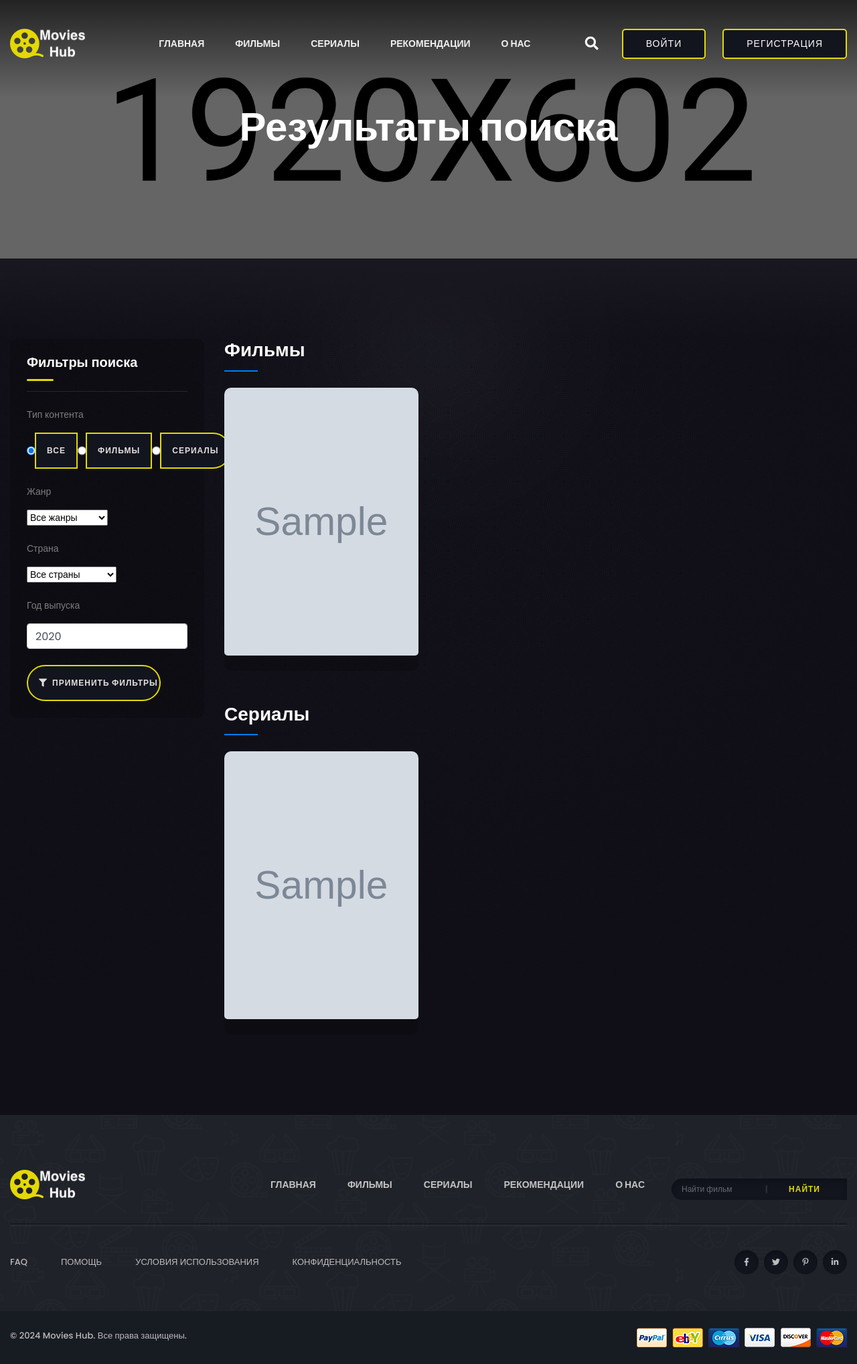
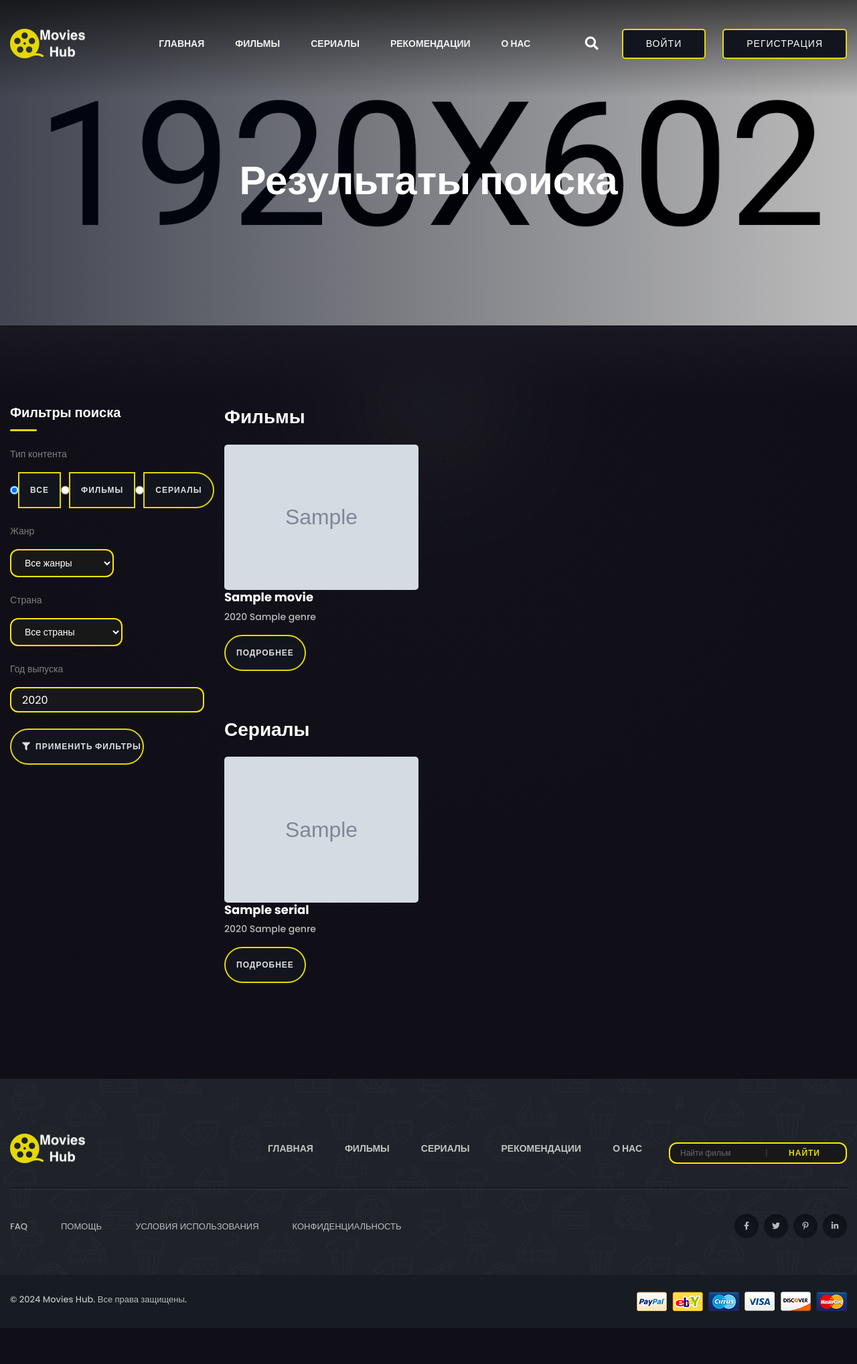
Before and after one commit to loraAbramchuk/DiplomTeachMeSkills, a Django app: template InformationService/Main/templates/Main/search_results.html in a window 1280 px wide. Shown: the whole page at 67% size. After the commit the page ends 1958 px from the top, so only its background shows below. Run offline with Django 4.2, Linux system fonts and the light colour scheme; the template is opened without the code that fills it: most values are stand-ins (such as "Sample title", 1, 10 or a date in 2020); grey boxes marked "Sample" are stand-in pictures; some libraries are stand-ins or nearby versions.

Commit message:
отредактировала филтр в поиске

```diff
--- a/InformationService/Main/templates/Main/movies_list.html
+++ b/InformationService/Main/templates/Main/movies_list.html
@@ -2,10 +2,6 @@
 {% load static %}
 
 {% block title %}Фильмы{% endblock %}
-
-{% block extra_css %}
-<link rel="stylesheet" href="{% static 'css/placeholder.css' %}">
-{% endblock %}
 
 {% block content %}
 <!-- movie-area -->
--- a/InformationService/Main/templates/Main/search_results.html
+++ b/InformationService/Main/templates/Main/search_results.html
@@ -171,126 +171,4 @@
     </div>
 </section>
 <!-- movie-area-end -->
-
-{% block extra_css %}
-<style>
-.movie-card {
-    background: rgba(0, 0, 0, 0.2);
-    border-radius: 10px;
-    overflow: hidden;
-    transition: all 0.3s ease;
-}
-
-.movie-card:hover {
-    transform: translateY(-5px);
-    box-shadow: 0 5px 15px rgba(0, 0, 0, 0.3);
-}
-
-.movie-poster {
-    position: relative;
-    overflow: hidden;
-}
-
-.movie-poster img {
-    width: 100%;
-    height: 400px;
-    object-fit: cover;
-}
-
-.poster-placeholder {
-    width: 100%;
-    height: 400px;
-    background: #2a2a2a;
-    display: flex;
-    align-items: center;
-    justify-content: center;
-    color: #fff;
-    text-align: center;
-    padding: 15px;
-}
-
-.movie-content {
-    padding: 20px;
-    background: rgba(0, 0, 0, 0.8);
-    position: absolute;
-    bottom: 0;
-    left: 0;
-    right: 0;
-    transform: translateY(100%);
-    transition: transform 0.3s ease;
-}
-
-.movie-card:hover .movie-content {
-    transform: translateY(0);
-}
-
-.movie-content .title {
-    margin: 0 0 10px;
-}
-
-.movie-content .title a {
-    color: #fff;
-    text-decoration: none;
-}
-
-.movie-meta {
-    font-size: 14px;
-    color: #aaa;
-}
-
-.movie-meta span {
-    display: block;
-    margin-bottom: 5px;
-}
-
-.breadcrumb-area {
-    padding: 150px 0;
-    position: relative;
-    background-size: cover;
-    background-position: center;
-}
-
-.breadcrumb-area::before {
-    content: '';
-    position: absolute;
-    top: 0;
-    left: 0;
-    right: 0;
-    bottom: 0;
-    background: rgba(0, 0, 0, 0.7);
-}
-
-.breadcrumb-content {
-    position: relative;
-    z-index: 1;
-}
-
-.widget {
-    background: rgba(0, 0, 0, 0.2);
-    padding: 25px;
-    border-radius: 10px;
-}
-
-.widget-title {
-    border-bottom: 1px solid rgba(255, 255, 255, 0.1);
-    padding-bottom: 15px;
-}
-
-.section-title {
-    color: #fff;
-    position: relative;
-    padding-bottom: 15px;
-}
-
-.section-title::after {
-    content: '';
-    position: absolute;
-    bottom: 0;
-    left: 0;
-    width: 50px;
-    height: 2px;
-    background: #007bff;
-}
-</style>
 {% endblock %}
-{% endblock %}
--- a/InformationService/Main/templates/Main/serials_list.html
+++ b/InformationService/Main/templates/Main/serials_list.html
@@ -2,11 +2,6 @@
 {% load static %}
 
 {% block title %}Сериалы{% endblock %}
-
-{% block extra_css %}
-<link rel="stylesheet" href="{% static 'css/placeholder.css' %}">
-<link rel="stylesheet" href="{% static 'css/custom-buttons.css' %}">
-{% endblock %}
 
 {% block content %}
 <!-- tv-series-area -->
--- a/InformationService/static/css/style.css
+++ b/InformationService/static/css/style.css
@@ -677,7 +677,6 @@
     border: none;
     cursor: pointer;
 	color: #e4d804;
-    top: 8px;
 }
 .modal-backdrop {
 	z-index: 1;
@@ -3400,3 +3399,24 @@
 .pricing-box-item {
     width: 100%;
 }
+
+.form-select {
+    background: #181818 !important;
+    color: #fff !important;
+    border: 2px solid #ffe600 !important;
+    border-radius: 12px !important;
+    padding: 8px 16px !important;
+    font-size: 1em !important;
+    transition: border-color 0.2s, box-shadow 0.2s !important;
+    box-shadow: none !important;
+}
+
+.form-control {
+    background: #181818 !important;
+    color: #fff !important;
+    border: 2px solid #ffe600 !important;
+    border-radius: 12px !important;
+    padding: 8px 16px;
+    transition: border-color 0.2s, box-shadow 0.2s !important;
+    box-shadow: none !important;
+}
```
Also changed, not shown: InformationService/Main/templates/Main/base.html (deleted, +0 -155 lines).
